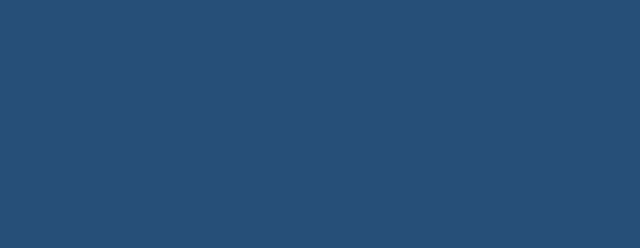
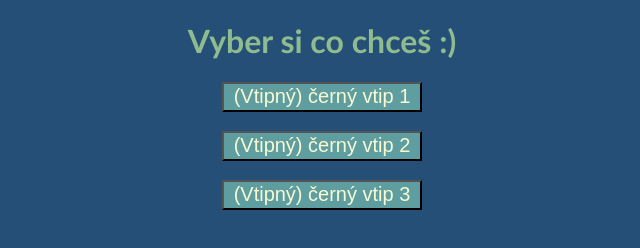
Before and after one commit to DanAKASurikata/gra1, a plain HTML site: page strana1.html in a window 1280 px wide. Shown: the whole page, without its empty margins (318-958 px from the left). Drawn offline with Linux system fonts and the light colour scheme.

Commit message:
Upravy spojene se stranou1

```diff
--- a/strana1.html
+++ b/strana1.html
@@ -7,7 +7,10 @@
     <link rel="stylesheet" type="text/css" href="style.css" />
   </head>
   <body>
-    <h1 id="nadpisTempowy"></h1>
+    <h1>  Vyber si co chceš :) </h1>
+    <button class="vyberVtipu" onclick="vtip1()"> (Vtipný) černý vtip 1</button> <br><br>
+    <button class="vyberVtipu" onclick="vtip2()"> (Vtipný) černý vtip 2</button> <br><br>
+    <button class="vyberVtipu" onclick="vtip3()"> (Vtipný) černý vtip 3</button> <br><br>
   </body>
 </html>
 <script src="script.js"></script>
--- a/style.css
+++ b/style.css
@@ -12,8 +12,16 @@ p {
     color: whitesmoke;
 }
 
-h1.nadpisTempowy {
+h1 {
     color: darkseagreen;
+}
+
+button.vyberVtipu {
+    background-color:  cadetblue;
+    color: lightgoldenrodyellow;
+    width: 200px;
+    height: 30px;
+    font-size: 125%;
 }
 
 button.cisilkaGl {
```
